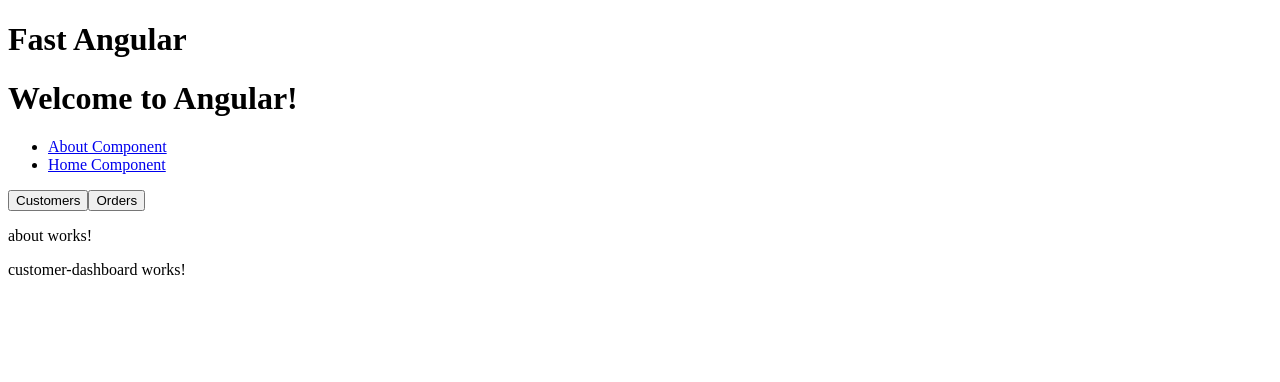
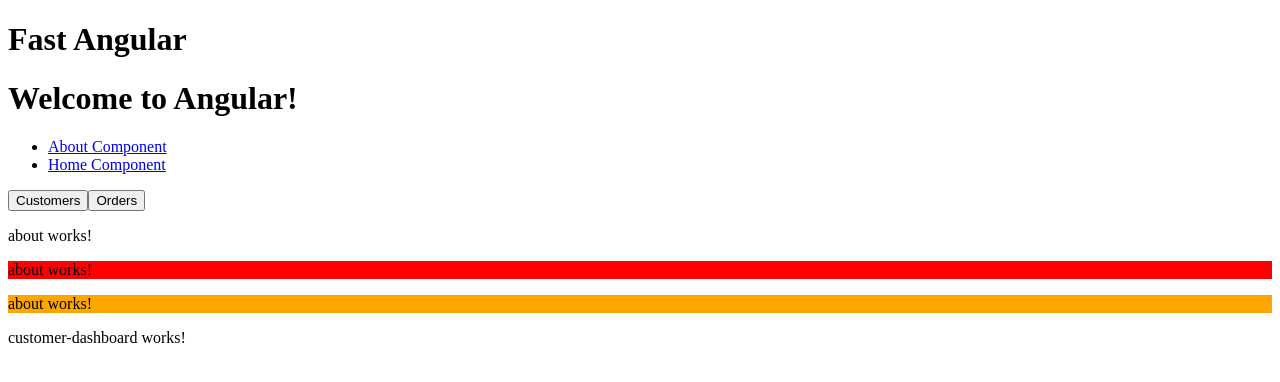
Before and after one commit to hoangpham27/fast-angular, an Angular app: page /about in a window 1280 px wide. Shown: the top 382 px of the page. Built offline with nearby package versions, Linux system fonts and the light colour scheme.

Commit message:
Create an attribute directive

```diff
--- a/src/app/about/about.component.html
+++ b/src/app/about/about.component.html
@@ -1 +1,3 @@
-<p>about works!</p>
+<p appHightlight>about works!</p>
+<p [appHightlight]="'red'">about works!</p>
+<p [appHightlight]="myColor">about works!</p>
--- a/src/app/about/about.component.ts
+++ b/src/app/about/about.component.ts
@@ -3,13 +3,11 @@
 @Component({
   selector: 'app-about',
   templateUrl: './about.component.html',
-  styleUrls: ['./about.component.scss']
+  styleUrls: ['./about.component.scss'],
 })
 export class AboutComponent implements OnInit {
+  myColor = 'orange';
+  constructor() {}
 
-  constructor() { }
-
-  ngOnInit(): void {
-  }
-
+  ngOnInit(): void {}
 }
--- a/src/app/app.module.ts
+++ b/src/app/app.module.ts
@@ -8,6 +8,7 @@
 import { PageNotFoundComponent } from './page-not-found/page-not-found.component';
 import { AboutComponent } from './about/about.component';
 import { FormsModule } from '@angular/forms';
+import { HightlightDirective } from './directives/hightlight.directive';
 
 @NgModule({
   declarations: [
@@ -15,6 +16,7 @@
     HomeComponent,
     PageNotFoundComponent,
     AboutComponent,
+    HightlightDirective,
   ],
   imports: [
     BrowserModule,
--- /dev/null
+++ b/src/app/directives/hightlight.directive.ts
@@ -0,0 +1,14 @@
+import { Directive, ElementRef, Input } from '@angular/core';
+
+@Directive({
+  selector: '[appHightlight]',
+})
+export class HightlightDirective {
+  @Input() appHightlight = '';
+
+  constructor(private el: ElementRef) {}
+
+  ngOnInit() {
+    this.el.nativeElement.style.backgroundColor = this.appHightlight;
+  }
+}
```
Also changed, not shown: 1 other file (tests, documents, lock files or other folders).
